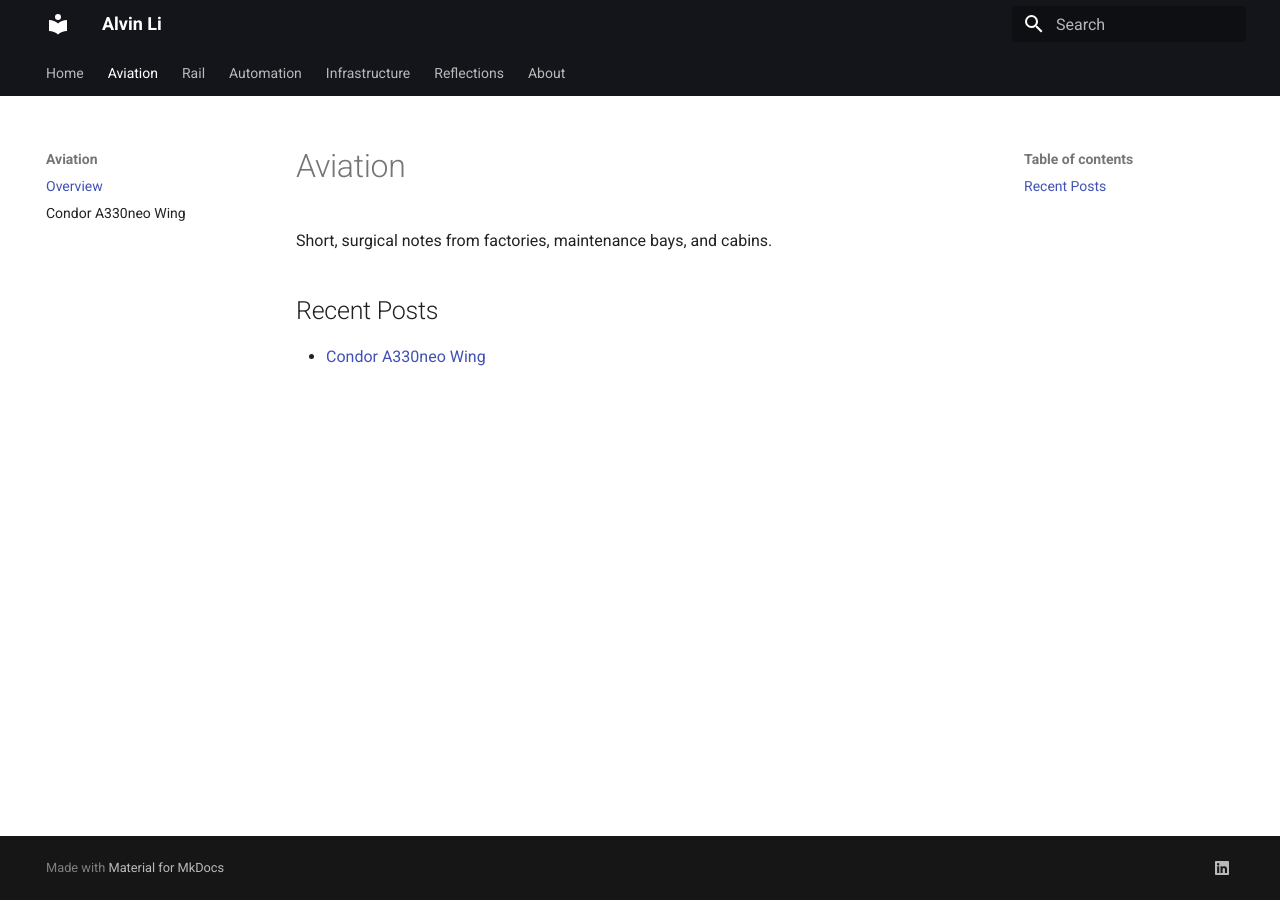
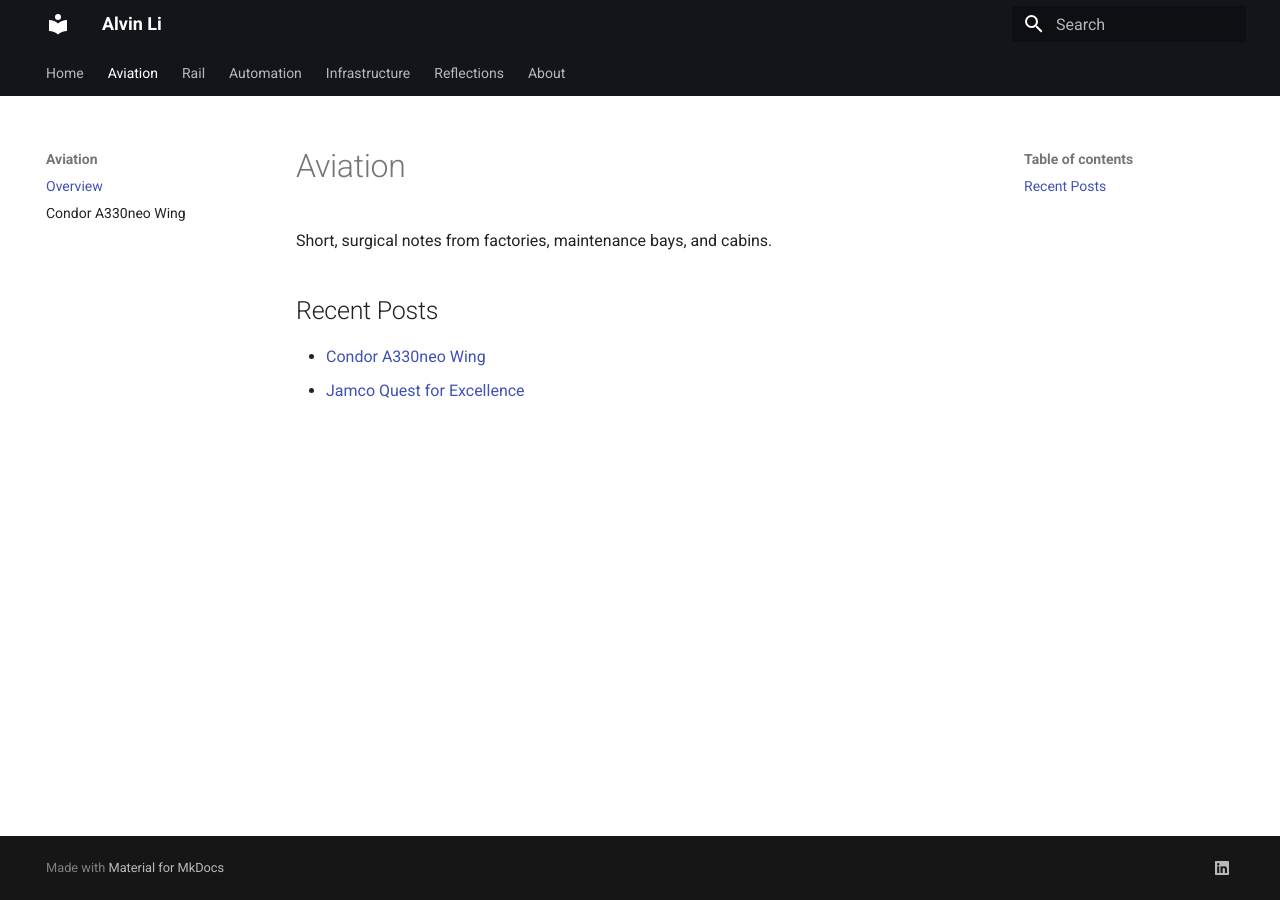
Before and after one commit to alvvvli/alvin-site, an MkDocs documentation site: the page built from docs/aviation/index.md, in a window 1280 px wide. Built offline with MkDocs 1.6.1 and Material for MkDocs 9.7.7, drawn with Linux system fonts in a browser that asks for light colours.

Commit message:
Update index.md

```diff
--- a/docs/aviation/index.md
+++ b/docs/aviation/index.md
@@ -4,3 +4,4 @@ Short, surgical notes from factories, maintenance bays, and cabins.
 
 ## Recent Posts
 - [Condor A330neo Wing](a330neofra.md)
+- [Jamco Quest for Excellence](jamco.md)
```
